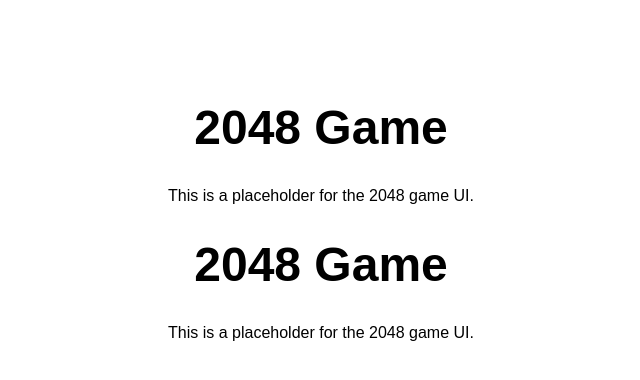
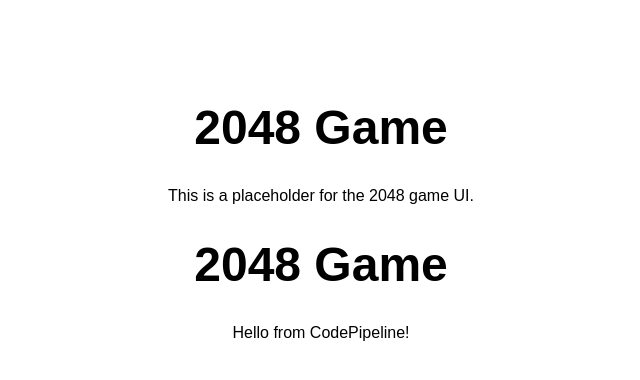
Before and after one commit to Raviteja-v7/aws-2048-cicd, a plain HTML site: page index.html in a window 1280 px wide. Shown: the whole page, without its empty margins (319-959 px from the left). Drawn offline with Linux system fonts and the light colour scheme.

Commit message:
Update index.html

```diff
--- a/index.html
+++ b/index.html
@@ -24,6 +24,6 @@
 </head>
 <body>
   <h1>2048 Game</h1>
-  <p>This is a placeholder for the 2048 game UI.</p>
+  <p>Hello from CodePipeline!</p>
 </body>
 </html>
```
